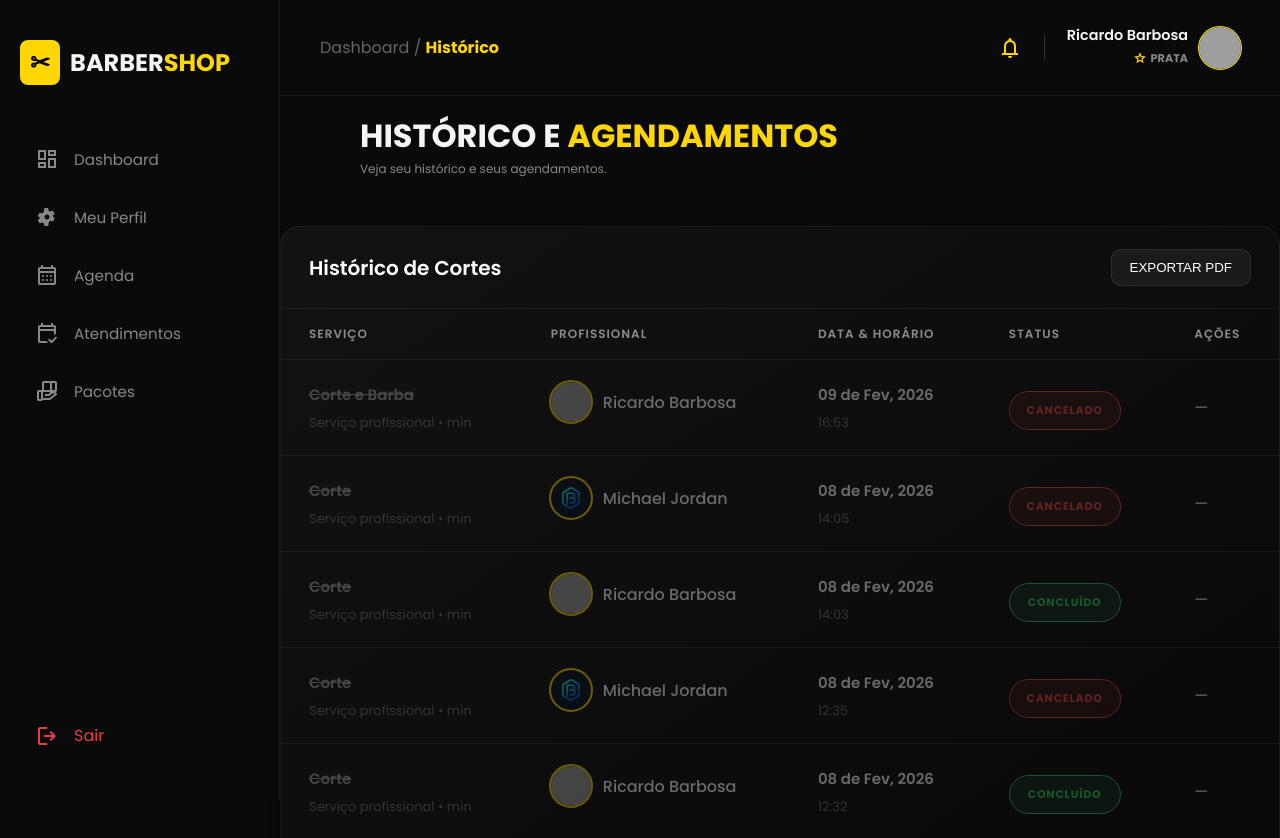
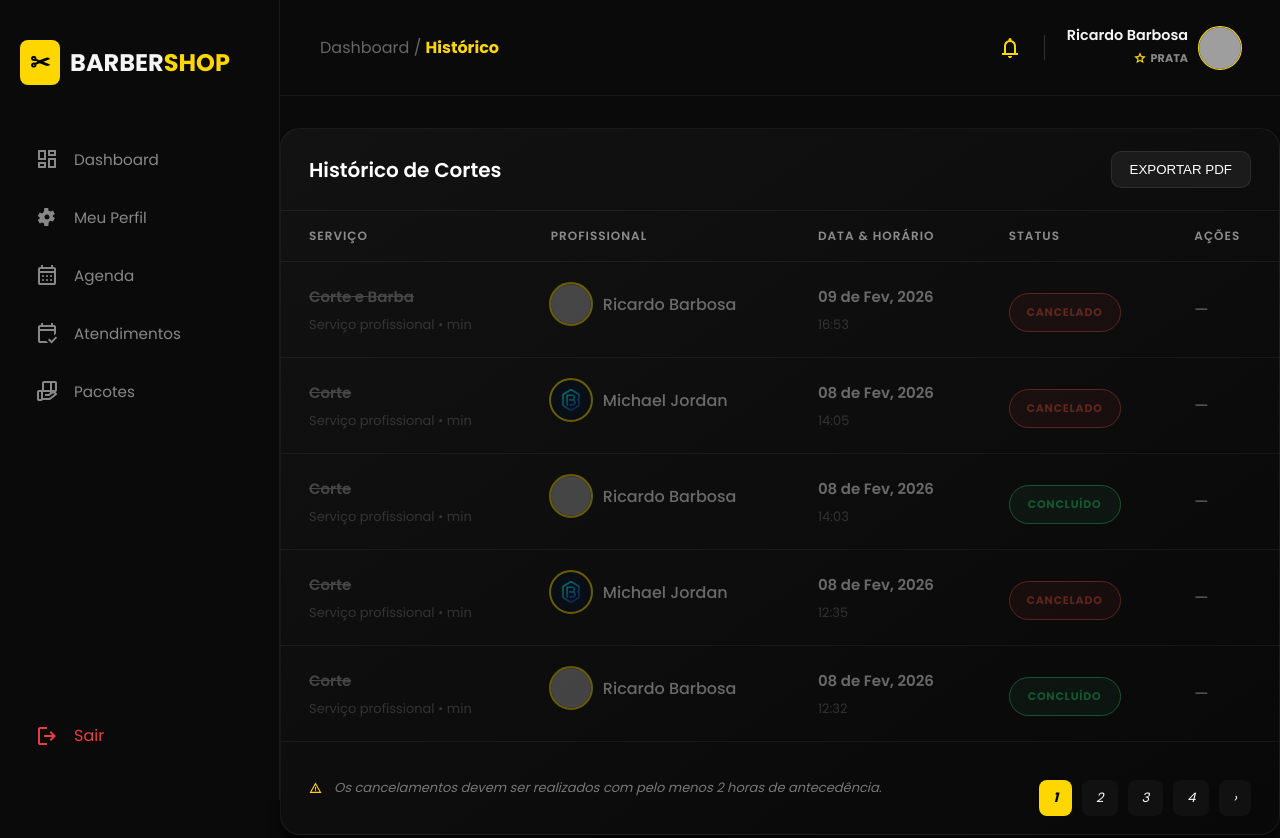
Before and after one commit to ricardobarbosa-dev/barbershop, a Django app: page /accounts/historico/ in a window 1280 px wide. Shown: the top 838 px of the page. Run offline with Django 5.2, Linux system fonts and the light colour scheme; a user stored in the database is signed in; data comes from the database, SQL or seed files in the repository; data that the repository does not hold is empty; grey boxes are pictures that could not be loaded.

Commit message:
Update historico.html

```diff
--- a/backend/accounts/templates/cliente/historico.html
+++ b/backend/accounts/templates/cliente/historico.html
@@ -84,7 +84,7 @@
   </div>
 
   <!-- DESKTOP -->
-  <header class="header-text" style="padding-left: 5rem;">
+  <header class="header-text-mobile" style="padding-left: 5rem;">
     <h1>HISTÓRICO E <span>AGENDAMENTOS</span></h1>
     <p>Veja seu histórico e seus agendamentos.</p>
   </header>
```
